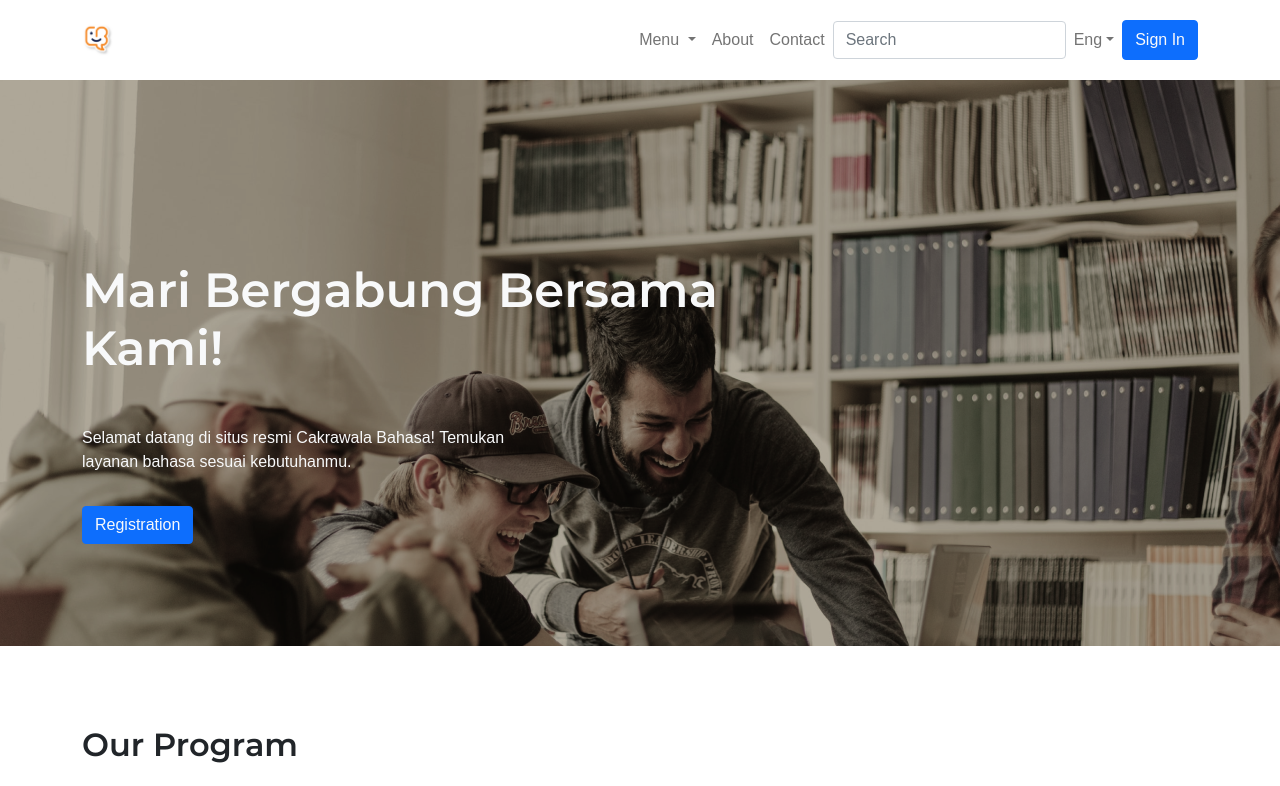
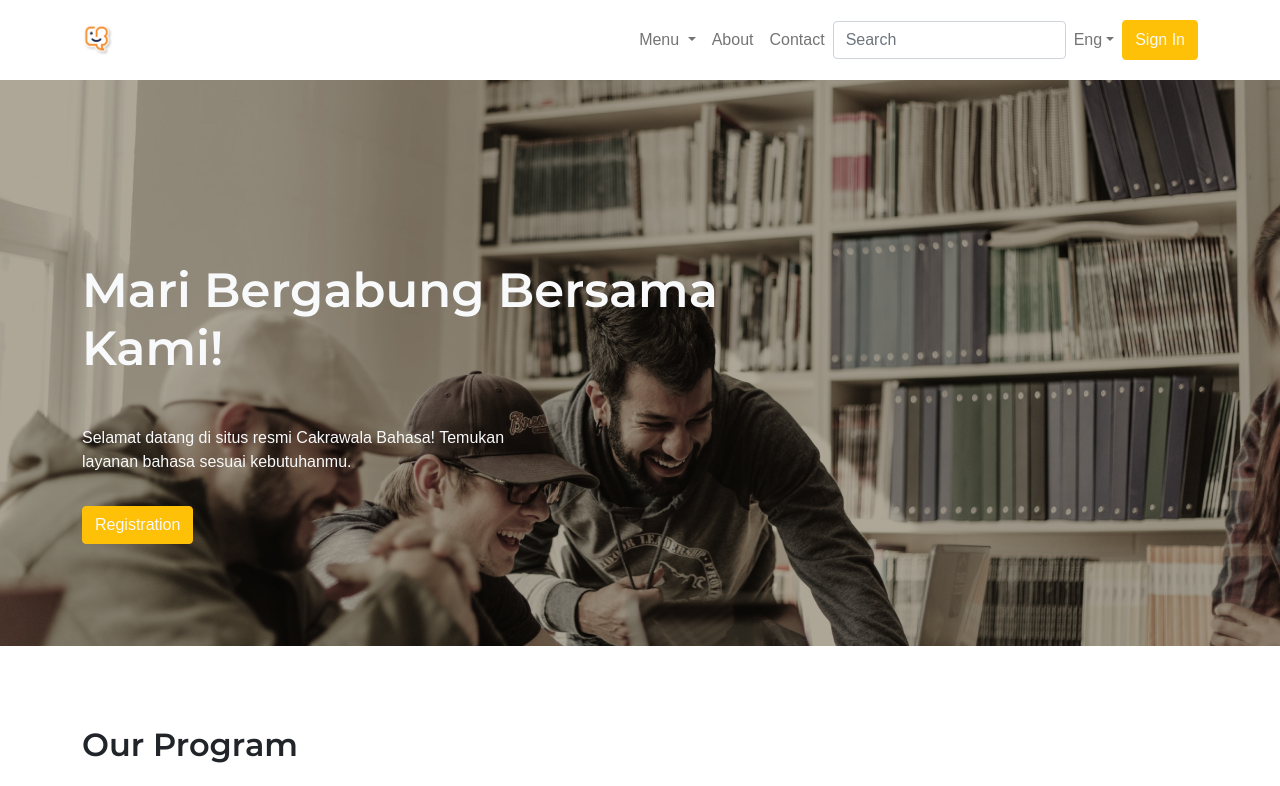
Before and after one commit to raprayoga/cakrawalabahasa_client_frontend, a React (Create React App) app: page / in a window 1280 px wide. Shown: the top 786 px of the page. Built offline with nearby package versions, Linux system fonts and the light colour scheme; a web font is replaced by a local one.

Commit message:
setting bootstrap scss primary to warning

```diff
--- a/src/components/pages/LandingPage.js
+++ b/src/components/pages/LandingPage.js
@@ -32,7 +32,7 @@ export default class LandingPage extends Component {
               </p>
             </div>
             <a
-              className="btn btn-primary text-light mt-3"
+              className="btn btn-warning text-light mt-3"
               href="/registration"
               role="button"
             >
@@ -49,7 +49,7 @@ export default class LandingPage extends Component {
                 <div className="image-program p-2">
                   <img
                     src={Program1}
-                    className="program1"
+                    className="program"
                     alt="React Bootstrap logo"
                   />
                   <div className="overlay"></div>
@@ -68,7 +68,7 @@ export default class LandingPage extends Component {
                     <div className="image-program p-2">
                       <img
                         src={Program2}
-                        className="img-fluid program1"
+                        className="img-fluid program"
                         alt="React Bootstrap logo"
                       />
                       <div className="overlay"></div>
@@ -87,7 +87,7 @@ export default class LandingPage extends Component {
                     <div className="image-program p-2">
                       <img
                         src={Program3}
-                        className="img-fluid program1"
+                        className="img-fluid program"
                         alt="React Bootstrap logo"
                       />
                       <div className="overlay"></div>
--- a/src/components/pages/landingPage.css
+++ b/src/components/pages/landingPage.css
@@ -26,7 +26,7 @@
   text-align: right;
 }
 
-.program1 {
+.program {
   height: 100% !important;
   width: 100% !important;
   top: 0;
--- a/src/components/parts/header/Header.js
+++ b/src/components/parts/header/Header.js
@@ -34,7 +34,9 @@ export default function Header(props) {
                   Our Programs
                 </NavDropdown.Item>
                 <NavDropdown.Item href="/news">News</NavDropdown.Item>
-                <NavDropdown.Item href="/registration">Registration</NavDropdown.Item>
+                <NavDropdown.Item href="/registration">
+                  Registration
+                </NavDropdown.Item>
               </NavDropdown>
               <Nav.Link href="#home"> About</Nav.Link>
               <Nav.Link href="#link">Contact</Nav.Link>
@@ -51,7 +53,7 @@ export default function Header(props) {
                 <NavDropdown.Item href="/">English</NavDropdown.Item>
                 <NavDropdown.Item href="/">Indonesia</NavDropdown.Item>
               </NavDropdown>
-              <Button variant="primary" className="text-light">
+              <Button variant="warning" className="text-light">
                 Sign In
               </Button>
             </Nav>
```
Also changed, not shown: 1 other file (tests, documents, lock files or other folders).
